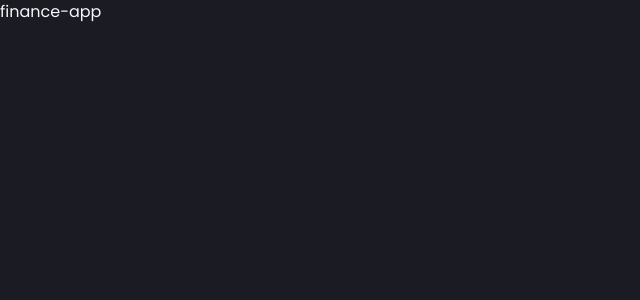
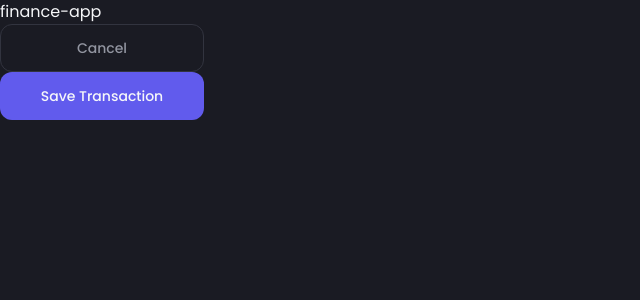
Before and after one commit to gevorah/finance-app, a Next.js app: page / in a window 1280 px wide. Shown: the top 300 px of the page, without its empty margins (0-640 px from the left). Built offline with nearby package versions, Linux system fonts and the light colour scheme.

Commit message:
feat: Added button import

```diff
--- a/src/app/page.tsx
+++ b/src/app/page.tsx
@@ -1,7 +1,15 @@
+import { Button } from '@/shared/components/ui/button';
+
 export default function Home() {
   return (
     <main>
       <h1>finance-app</h1>
+      <Button type={'secondary'} size={'large'} border={true}>
+        Cancel
+      </Button>
+      <Button type={'primary'} size={'large'}>
+        Save Transaction
+      </Button>
     </main>
   );
 }
--- a/src/shared/components/ui/button/Button.tsx
+++ b/src/shared/components/ui/button/Button.tsx
@@ -1,4 +1,4 @@
-import './Button.scss';
+import './button.scss';
 
 interface ButtonProps {
   children: React.ReactNode;
@@ -10,7 +10,7 @@ interface ButtonProps {
   onClick?: () => void;
 }
 
-export default function Button({
+export function Button({
   children,
   type,
   size,
--- /dev/null
+++ b/src/shared/components/ui/button/index.ts
@@ -0,0 +1 @@
+export * from "./button";
```
Also changed, not shown: src/shared/components/ui/card/card.tsx (added).
